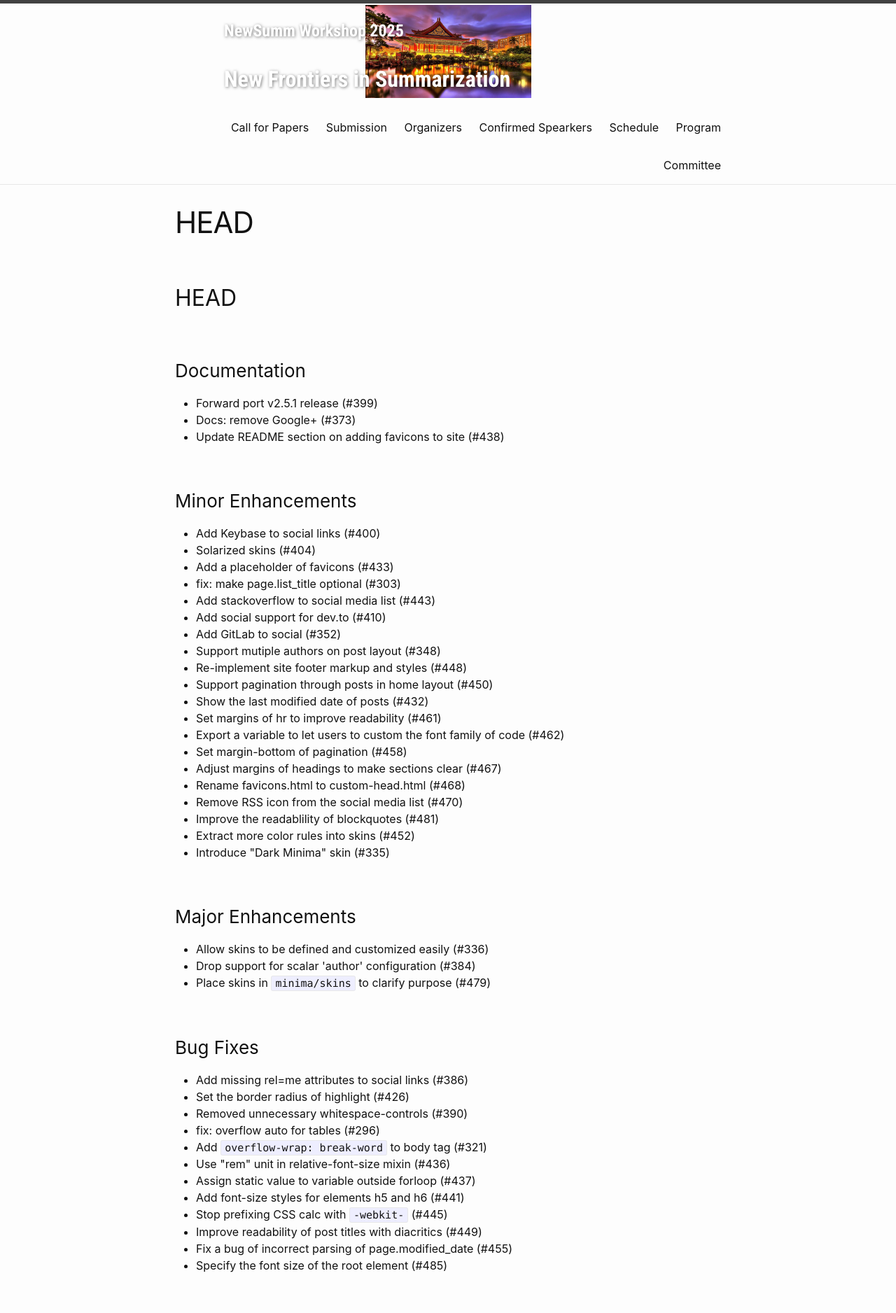
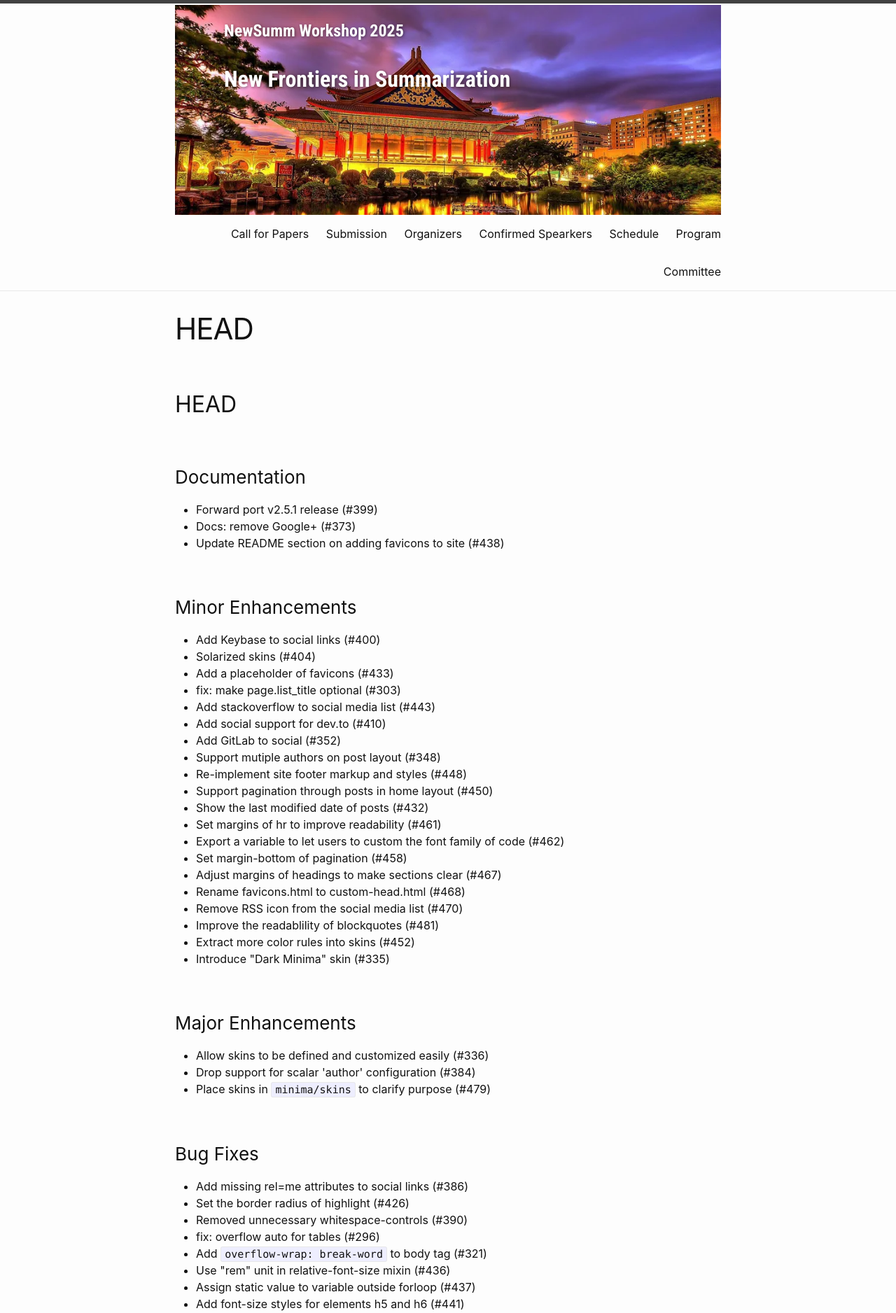
Before and after one commit to newsumm/2025, a Jekyll site: the page built from History.markdown, in a window 1280 px wide. Shown: the top 1876 px of the page at 70% size. Built offline with Jekyll 4.4.1, drawn with Linux system fonts in a browser that asks for light colours; our own code applies the rules of GitHub Pages for plain Markdown files.

Commit message:
Update header.html

```diff
--- a/_includes/header.html
+++ b/_includes/header.html
@@ -10,8 +10,9 @@
   //margin-bottom: -15%;
   background-image: url("/2025/images/china-background.jpg");
   background-position: top center;
-  background-size: contain;
+  background-size: cover;
   background-repeat: no-repeat;
+  height: 300px;
 }
 /*.sample-header::before {
   position: absolute;
```
